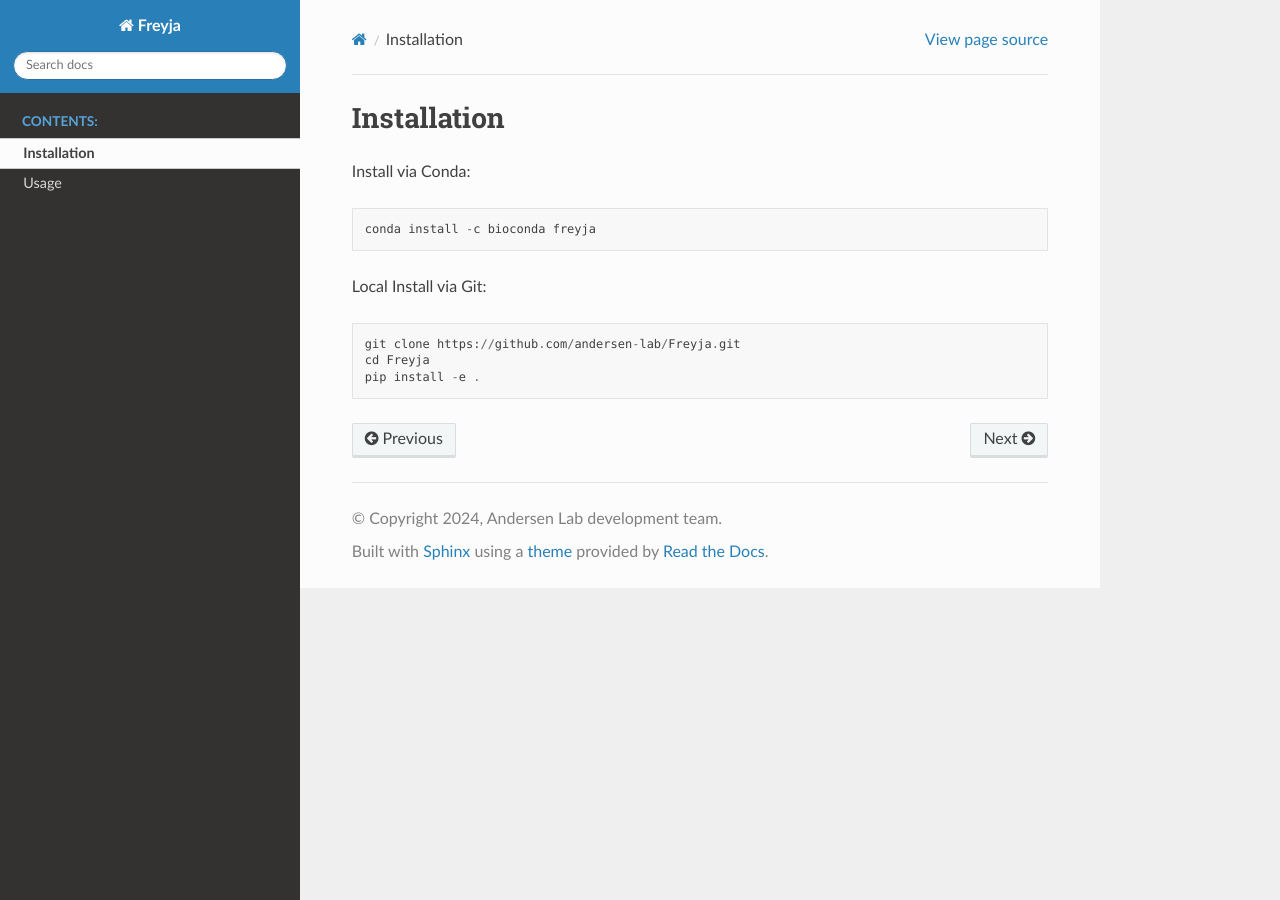
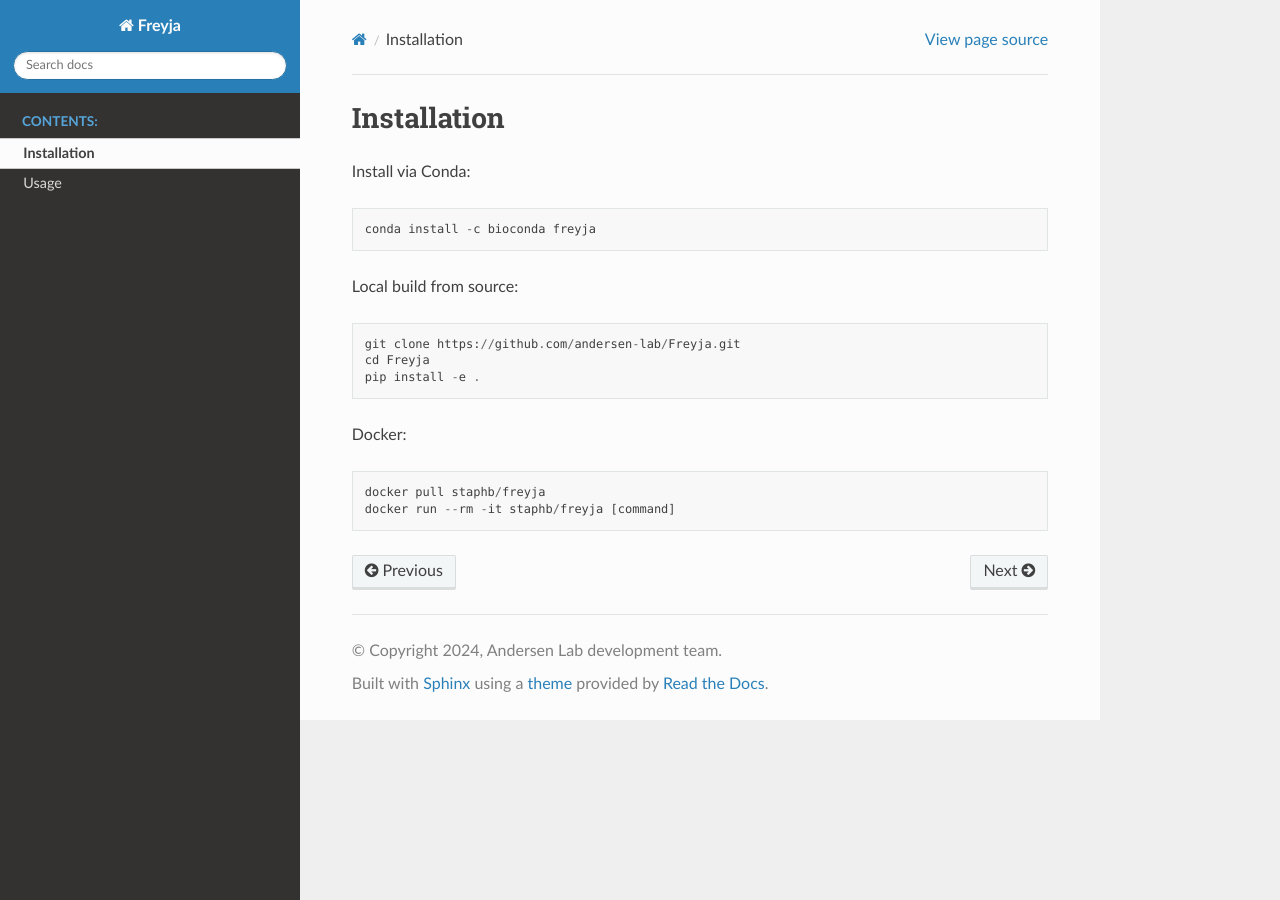
Before and after one commit to andersen-lab/Freyja, a Sphinx documentation site: the page built from docs/installation.rst, in a window 1280 px wide. Built offline with Sphinx 7.4.7 and the Read the Docs theme 2.0.0, drawn with Linux system fonts in a browser that asks for light colours.

Commit message:
Add docker usage

```diff
--- a/docs/installation.rst
+++ b/docs/installation.rst
@@ -6,8 +6,13 @@ Install via Conda::
     conda install -c bioconda freyja
 
 
-Local Install via Git::
+Local build from source::
 
     git clone https://github.com/andersen-lab/Freyja.git
     cd Freyja
     pip install -e .
+
+Docker::
+
+    docker pull staphb/freyja
+    docker run --rm -it staphb/freyja [command]
```
Also changed, not shown: 1 other file.
